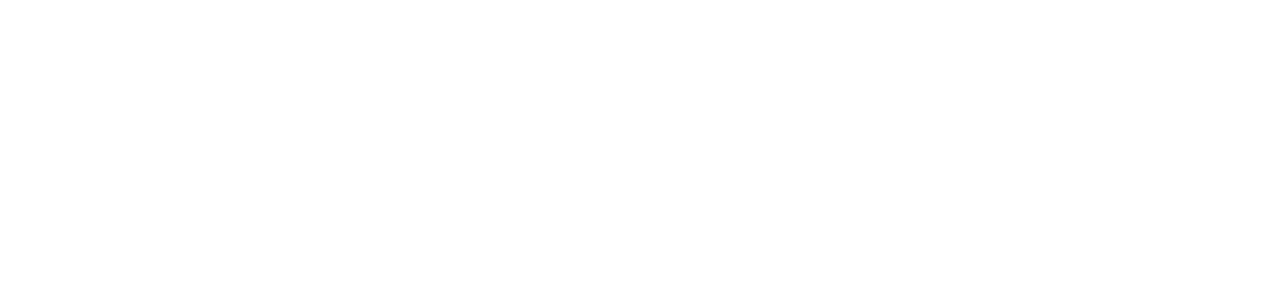
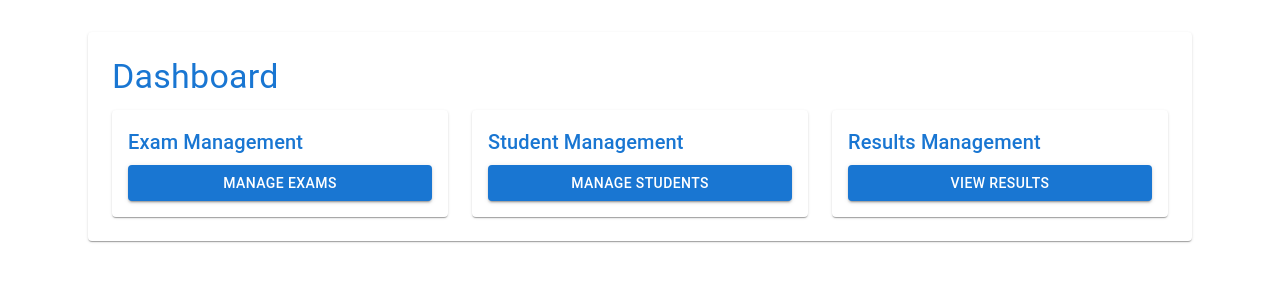
Before and after one commit to Sirm-O/examapp, a React (Create React App) app: page /dashboard in a window 1280 px wide. Before the commit this address had no page. Shown: the top 300 px of the page. Built offline with nearby package versions, Linux system fonts and the light colour scheme.

Commit message:
Add dashboard component and proper routing

```diff
--- a/src/App.js
+++ b/src/App.js
@@ -1,6 +1,7 @@
 import React from 'react';
 import { Container, Typography, Button, Box } from '@mui/material';
-import { Routes, Route } from 'react-router-dom';
+import { Routes, Route, Link } from 'react-router-dom';
+import Dashboard from './components/Dashboard';
 
 function Home() {
   return (
@@ -11,7 +12,12 @@
       <Typography variant="body1" paragraph>
         This is a web application for managing exams.
       </Typography>
-      <Button variant="contained" color="primary">
+      <Button
+        component={Link}
+        to="/dashboard"
+        variant="contained"
+        color="primary"
+      >
         Get Started
       </Button>
     </Box>
@@ -23,6 +29,7 @@
     <Container maxWidth="lg">
       <Routes>
         <Route path="/" element={<Home />} />
+        <Route path="/dashboard" element={<Dashboard />} />
       </Routes>
     </Container>
   );
--- /dev/null
+++ b/src/components/Dashboard.js
@@ -0,0 +1,73 @@
+import React from 'react';
+import { Container, Grid, Paper, Typography, Button, Box } from '@mui/material';
+import { Link as RouterLink } from 'react-router-dom';
+
+const Dashboard = () => {
+  return (
+    <Container maxWidth="lg" sx={{ mt: 4, mb: 4 }}>
+      <Paper sx={{ p: 3, display: 'flex', flexDirection: 'column' }}>
+        <Typography component="h1" variant="h4" color="primary" gutterBottom>
+          Dashboard
+        </Typography>
+
+        <Grid container spacing={3}>
+          {/* Exam Management */}
+          <Grid item xs={12} md={4}>
+            <Paper sx={{ p: 2, display: 'flex', flexDirection: 'column' }}>
+              <Typography component="h2" variant="h6" color="primary" gutterBottom>
+                Exam Management
+              </Typography>
+              <Button
+                component={RouterLink}
+                to="/exams"
+                variant="contained"
+                color="primary"
+                fullWidth
+              >
+                Manage Exams
+              </Button>
+            </Paper>
+          </Grid>
+
+          {/* Student Management */}
+          <Grid item xs={12} md={4}>
+            <Paper sx={{ p: 2, display: 'flex', flexDirection: 'column' }}>
+              <Typography component="h2" variant="h6" color="primary" gutterBottom>
+                Student Management
+              </Typography>
+              <Button
+                component={RouterLink}
+                to="/students"
+                variant="contained"
+                color="primary"
+                fullWidth
+              >
+                Manage Students
+              </Button>
+            </Paper>
+          </Grid>
+
+          {/* Results Management */}
+          <Grid item xs={12} md={4}>
+            <Paper sx={{ p: 2, display: 'flex', flexDirection: 'column' }}>
+              <Typography component="h2" variant="h6" color="primary" gutterBottom>
+                Results Management
+              </Typography>
+              <Button
+                component={RouterLink}
+                to="/results"
+                variant="contained"
+                color="primary"
+                fullWidth
+              >
+                View Results
+              </Button>
+            </Paper>
+          </Grid>
+        </Grid>
+      </Paper>
+    </Container>
+  );
+};
+
+export default Dashboard;
```
